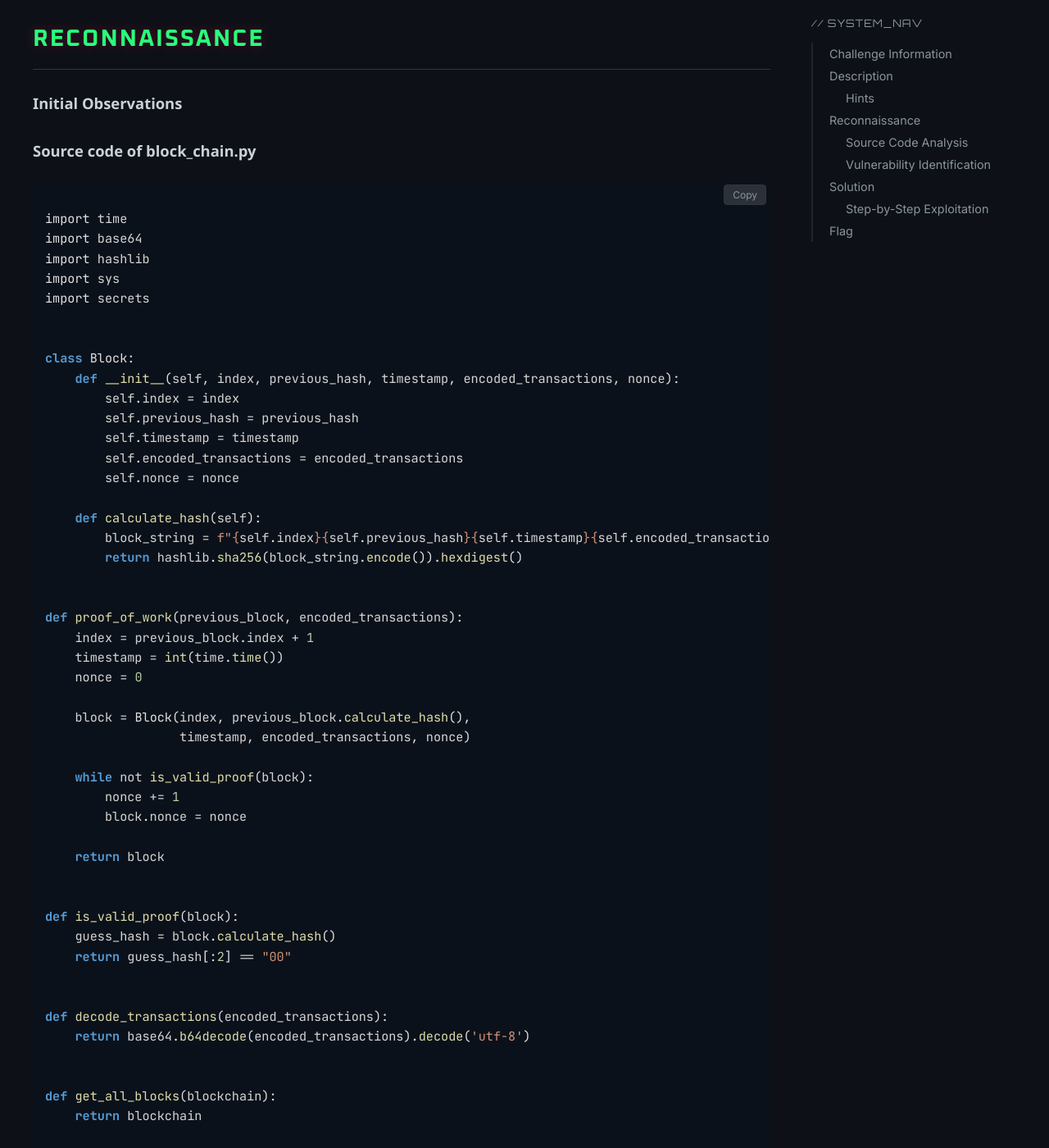
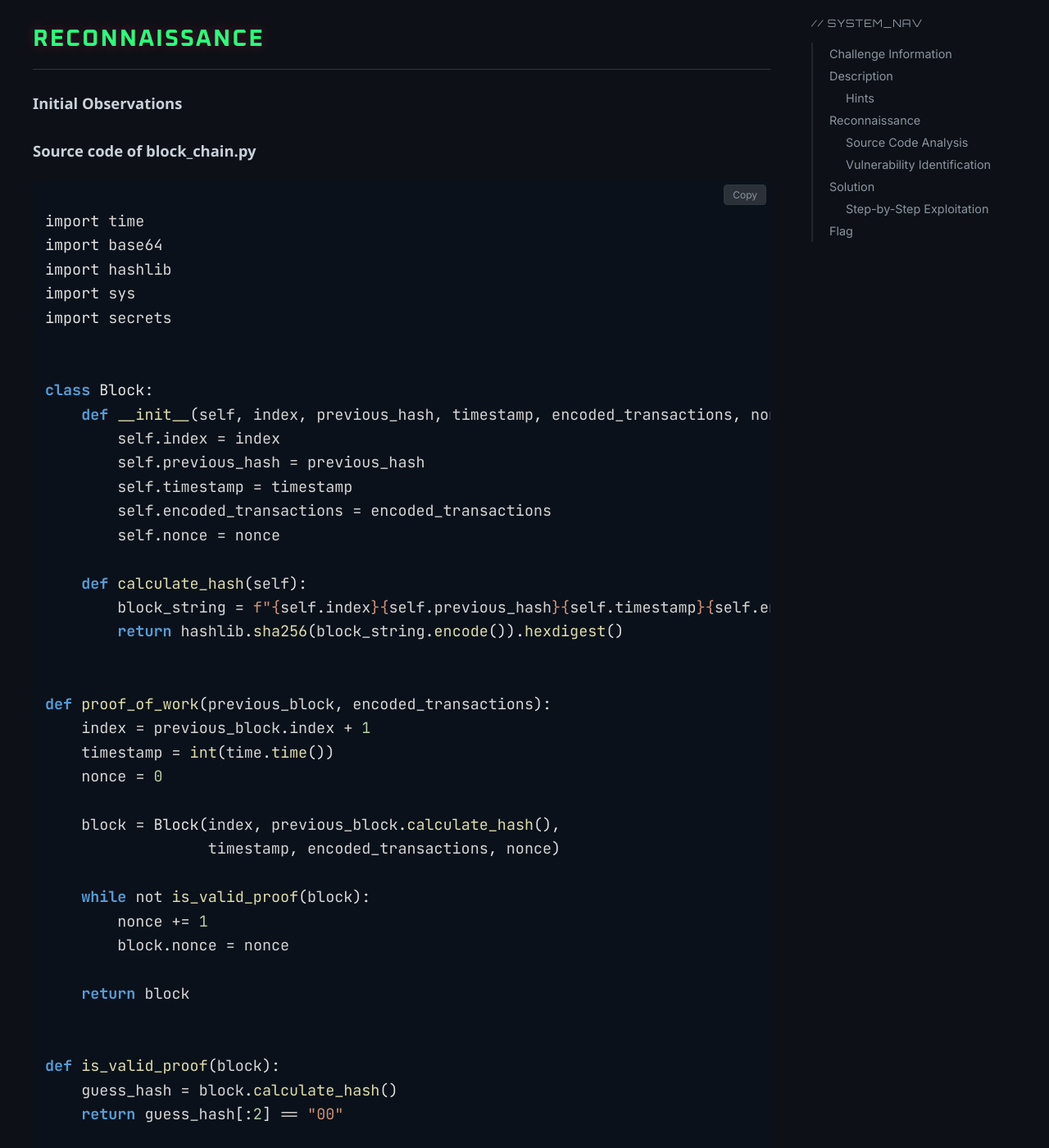
Before and after one commit to kaiversus/kaiversus.github.io, a Jekyll site: the page built from _writeups/TapIntoHash_pico/picoCTF_TapIntoHash.md, in a window 1280 px wide and 1400 px high, scrolled down 1286 px. Shown: the whole window at 82% size. Built offline with Jekyll 4.4.1, drawn with Linux system fonts in a browser that asks for light colours; some web fonts are replaced; some of the changed text lies outside the part shown.

Commit message:
Update style.css

```diff
--- a/assets/css/style.css
+++ b/assets/css/style.css
@@ -695,17 +695,41 @@
     margin-top: 20px;
 }
 
-.writeup-content pre {
-    background: #161b22; /* Nền xám đen đậm (dịu mắt hơn đen tuyền) */
-    border: 1px solid #30363d; /* Viền xám tối */
-    border-radius: 6px;
-    padding: 15px;
-    overflow-x: auto;
-    font-family: 'Courier New', monospace;
-    font-size: 0.95rem;
-    line-height: 1.5;
-    color: #e6edf3;
-}
+/* --- CODE BLOCK & COPY BUTTON (UPDATED COLOR) --- */
+        .writeup-content pre {
+            /* 1. Đổi màu nền sáng hơn (Màu cũ: #161b22) */
+            background: #21262d !important;
+
+            /* 2. Viền sáng và rõ hơn */
+            border: 1px solid #484f58;
+
+            /* 3. Thêm hiệu ứng đổ bóng để làm nổi bật khối code */
+            box-shadow: 0 8px 24px rgba(0, 0, 0, 0.4);
+
+            border-radius: 8px; /* Bo góc mềm mại hơn xíu */
+            padding: 40px 20px 20px 20px; /* Tăng khoảng cách cho thoáng */
+            overflow-x: auto;
+            font-family: 'JetBrains Mono', monospace;
+            position: relative;
+            margin: 20px 0; /* Cách xa các đoạn văn một chút */
+        }
+
+        /* Chỉnh lại màu chữ bên trong cho dễ đọc trên nền mới */
+        .writeup-content pre code {
+            background: transparent;
+            padding: 0;
+            color: #e6edf3; /* Màu trắng xám sáng sủa */
+            text-shadow: none;
+        }
+
+        /* Code inline (dạng `text`) giữ nguyên hoặc chỉnh lại chút nếu muốn */
+        .writeup-content code {
+            font-family: 'JetBrains Mono', monospace;
+            background: rgba(110, 118, 129, 0.4);
+            padding: 2px 6px;
+            border-radius: 4px;
+            color: var(--accent-color);
+        }
 
 /* 1. Thiết lập điểm neo cho khung bao ngoài (Wrapper)
    Đây là mấu chốt: Nút sẽ dính theo khung này chứ không dính theo thẻ pre đang cuộn */
```
